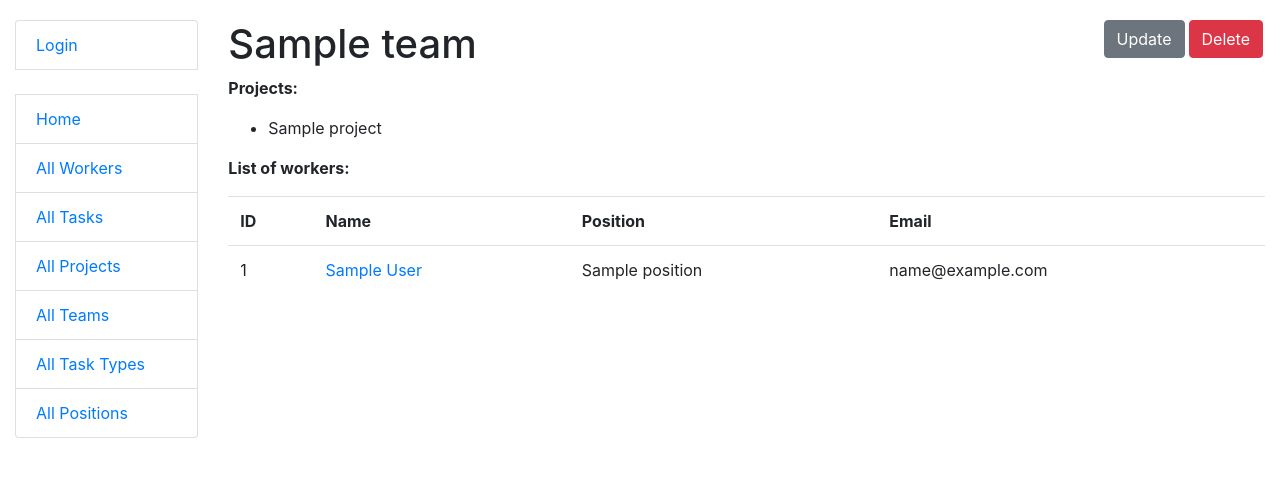
After one commit to AndreiVed/it-company-task-manager, a Django app: template templates/task_manager/team_detail.html in a window 1280 px wide. The commit adds this page. Shown: the top 477 px of the page. Run offline with Django 3.2, Linux system fonts and the light colour scheme; the template is opened without the code that fills it: most values are stand-ins (such as "Sample title", 1, 10 or a date in 2020).

Commit message:
created CRUD for Team

```diff
--- a/task_manager/views.py
+++ b/task_manager/views.py
@@ -156,7 +156,7 @@ class TeamListView(LoginRequiredMixin, generic.ListView):
 
 class TeamDetailView(LoginRequiredMixin, generic.DetailView):
     model = Team
-    queryset = Project.objects.all()
+    queryset = Team.objects.all()
 
 
 class TeamCreateView(LoginRequiredMixin, generic.CreateView):
--- a/templates/includes/sidebar.html
+++ b/templates/includes/sidebar.html
@@ -17,7 +17,7 @@
   <li class="list-group-item"><a href="{% url 'task_manager:worker-list' %}">All Workers</a></li>
   <li class="list-group-item"><a href="{% url 'task_manager:task-list' %}">All Tasks</a></li>
   <li class="list-group-item"><a href="{% url 'task_manager:project-list' %}">All Projects</a></li>
-  <li class="list-group-item"><a href="#">All Teams</a></li>
+  <li class="list-group-item"><a href="{% url 'task_manager:team-list' %}">All Teams</a></li>
   <li class="list-group-item"><a href="{% url 'task_manager:task-type-list' %}">All Task Types</a></li>
   <li class="list-group-item"><a href="{% url 'task_manager:position-list' %}">All Positions</a></li>
 
--- a/templates/task_manager/project_detail.html
+++ b/templates/task_manager/project_detail.html
@@ -24,7 +24,6 @@
           </li>
         {% endfor %}
       </ul>
-
     {% empty %}
       <p>No teams!</p>
     {% endfor %}
@@ -34,7 +33,6 @@
 
     {% for task in project.tasks.all %}
         <hr>
-
         <p><strong>Name:</strong>
           <a href="{% url 'task_manager:task-detail' pk=task.id %}">
             {{ task.name }}
--- /dev/null
+++ b/templates/task_manager/team_detail.html
@@ -0,0 +1,45 @@
+{% extends "base.html" %}
+
+{% block content %}
+  <h1>
+    {{ team.name }}
+    <a href="{% url 'task_manager:team-delete' pk=team.id %}" class="btn btn-danger link-to-page">
+      Delete
+    </a>
+    <a href="{% url 'task_manager:team-update' pk=team.id %}" class="btn btn-secondary link-to-page">
+      Update
+    </a>
+  </h1>
+  <p><strong>Projects:</strong>
+    {% if team.projects %}
+      {% for project in team.projects.all %}
+        <ul>
+          <li>{{ project.name }}</li>
+        </ul>
+      {% endfor %}
+    {% endif %}
+
+  <p><strong>List of workers:</strong>
+{% if team.workers %}
+    <table class="table">
+      <tr>
+        <th>ID</th>
+        <th>Name</th>
+        <th>Position</th>
+        <th>Email</th>
+      </tr>
+      {% for worker in team.workers.all %}
+        <tr>
+          <td>{{ worker.id }}</td>
+          <td><a href="{{ worker.get_absolute_url }}">
+            {{ worker.first_name }} {{ worker.last_name }}
+          </a></td>
+          <td>{{ worker.position }}</td>
+          <td>{{ worker.email }}</td>
+        </tr>
+      {% endfor %}
+    </table>
+    {% else %}
+      <p>There are no workers in the service.</p>
+  {% endif %}
+{% endblock %}
--- a/templates/task_manager/worker_list.html
+++ b/templates/task_manager/worker_list.html
@@ -20,7 +20,7 @@
         <th>Username</th>
         <th>First name</th>
         <th>Last name</th>
-
+        <th>Position</th>
         <th>Team</th>
       </tr>
       {% for worker in worker_list %}
@@ -29,6 +29,7 @@
           <td><a href="{{ worker.get_absolute_url }}">{{ worker.username }} {% if user == worker %} (Me){% endif %}</a></td>
           <td>{{ worker.first_name }}</td>
           <td>{{ worker.last_name }}</td>
+          <td>{{ worker.position }}</td>
           <td>{{ worker.team }}</td>
         </tr>
       {% endfor %}
```
Also changed, not shown: task_manager/urls.py (+12 -5 lines), templates/task_manager/team_confirm_delete.html (added, +10 -0 lines), templates/task_manager/team_form.html (added, +11 -0 lines), templates/task_manager/team_list.html (added, +20 -0 lines). Lines whose indentation alone changed are shown as unchanged.
